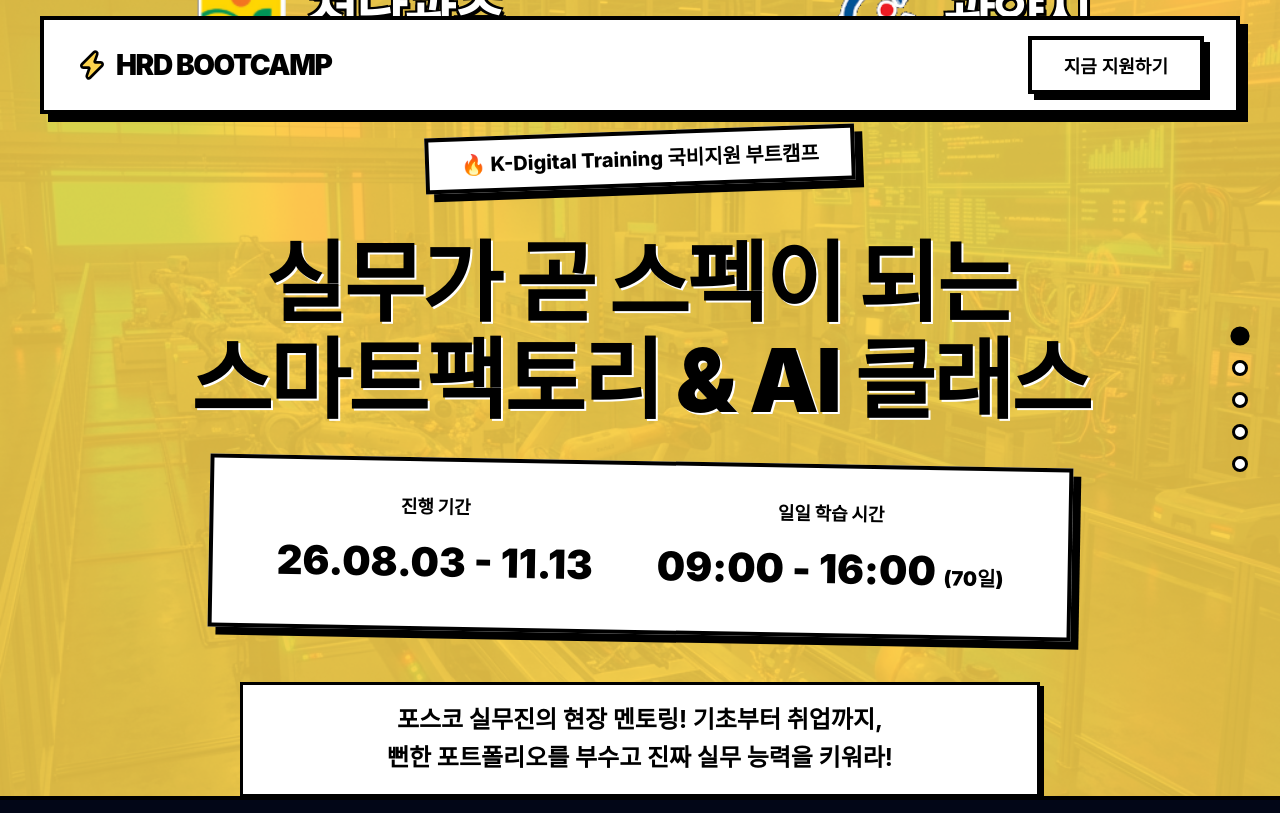
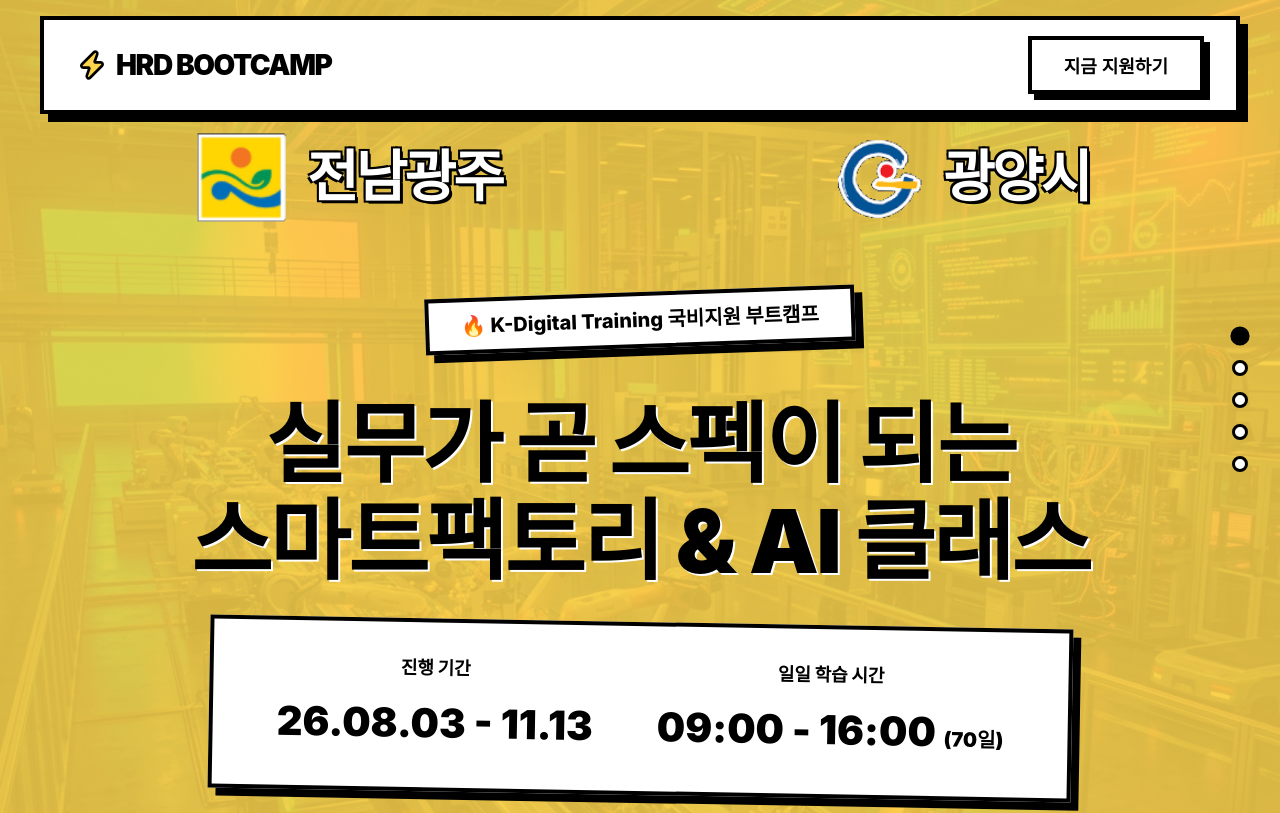
Before and after one commit to coducation12/HRD_Webpage, a React (Vite) app: page / in a window 1280 px wide. Shown: the top 813 px of the page. Built offline with nearby package versions, Linux system fonts and the light colour scheme; a web font is replaced by a local one.

Commit message:
Refactor Concept B to use normal scrolling instead of snap scrolling

```diff
--- a/src/index.css
+++ b/src/index.css
@@ -111,7 +111,6 @@
 /* Neo-Brutalism (Theme B) */
 .theme-b-container {
   min-height: 100vh;
-  overflow-y: auto;
   background-color: #fcd34d;
   color: #000000;
 }
@@ -137,13 +136,11 @@
 
 @media (min-width: 768px) {
   .theme-b-container {
-    height: 100vh;
-    scroll-snap-type: y proximity;
+    /* Removed scroll-snap for normal scrolling */
   }
   .snap-section {
-    height: 100vh;
-    scroll-snap-align: start;
-    padding: 0;
+    min-height: 100vh;
+    padding: 6rem 0;
   }
 }
 
--- a/src/pages/ConceptB.tsx
+++ b/src/pages/ConceptB.tsx
@@ -13,25 +13,19 @@
   };
 
   useEffect(() => {
-    const container = document.getElementById('snap-container');
-    if (!container) return;
-
     const handleScroll = () => {
       const slideHeight = window.innerHeight;
-      const scrollY = container.scrollTop;
+      const scrollY = window.scrollY;
       const slideIndex = Math.round(scrollY / slideHeight);
       setCurrentSlide(slideIndex);
     };
 
-    container.addEventListener('scroll', handleScroll);
-    return () => container.removeEventListener('scroll', handleScroll);
+    window.addEventListener('scroll', handleScroll);
+    return () => window.removeEventListener('scroll', handleScroll);
   }, []);
 
   const scrollToSlide = (index: number) => {
-    const container = document.getElementById('snap-container');
-    if (container) {
-      container.scrollTo({ top: window.innerHeight * index, behavior: 'smooth' });
-    }
+    window.scrollTo({ top: window.innerHeight * index, behavior: 'smooth' });
   };
 
   return (
```
